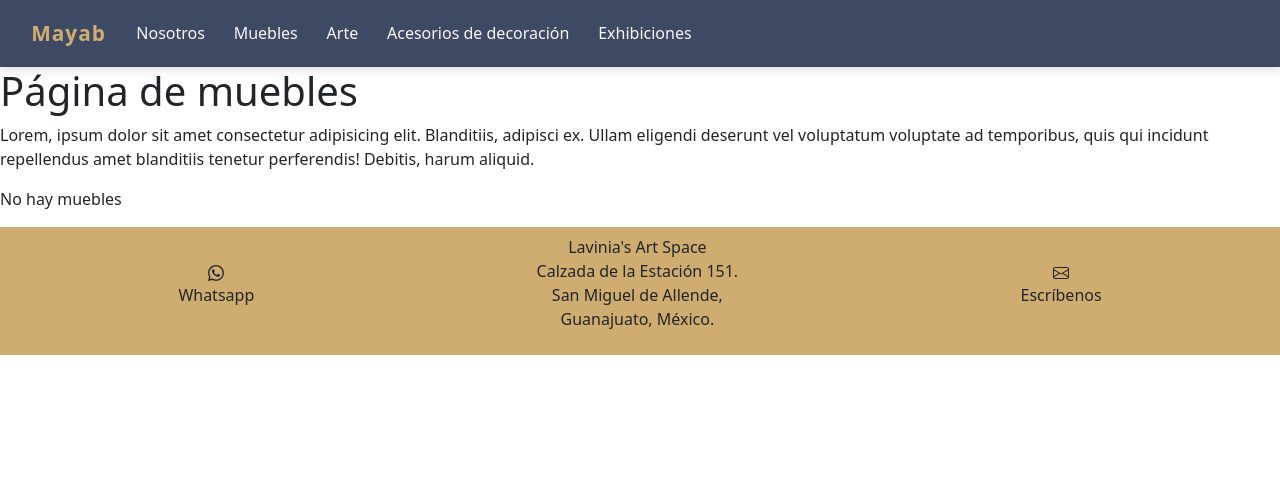
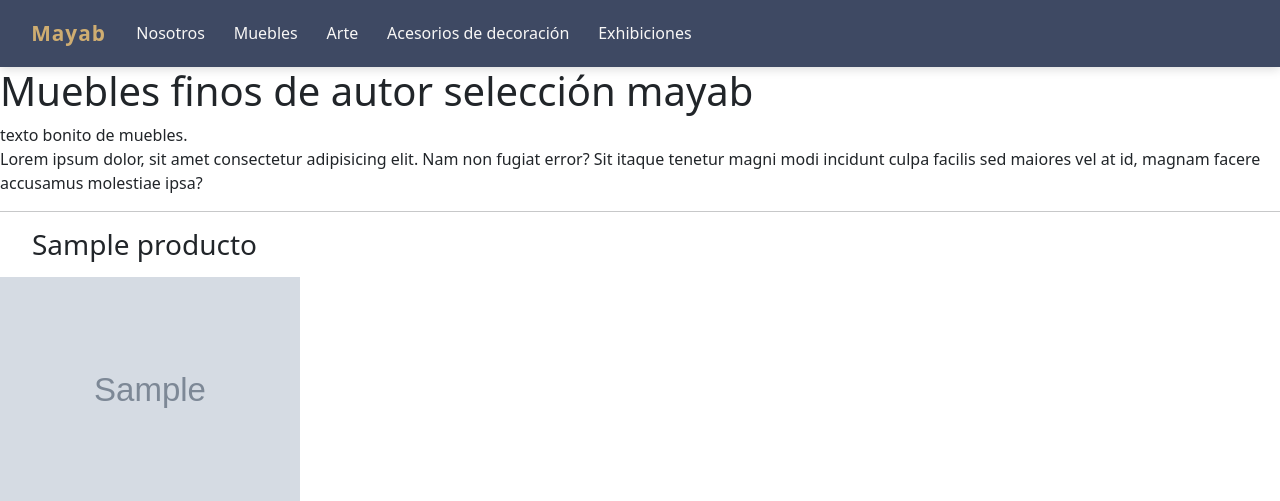
Before and after one commit to salva17ga/Mayab-app, a Django app: page /furnitures in a window 1280 px wide. Shown: the top 501 px of the page. Run offline with Django 5.2, Linux system fonts and the light colour scheme; tables that the repository leaves empty hold one stand-in row (values such as "Sample post"); grey boxes marked "Sample" are stand-in pictures.

Commit message:
routes updated to properly query their related objects ; basic valid template updated for all routes

```diff
--- a/apps/portal/models.py
+++ b/apps/portal/models.py
@@ -136,6 +136,8 @@ class Foto(models.Model):
                                     blank=True,
                                     related_name="fotos")
 
+    ## subido por quien? TODO
+
     def clean(self):
         super().clean()
         if bool(self.Producto) == bool(self.Exhibicion):
--- /dev/null
+++ b/apps/portal/templates/portal/catalogo.html
@@ -0,0 +1,10 @@
+{% for producto in productos %}
+    <ol>
+        <h3>{{ producto.Nombre }}</h3>
+    </ol>
+
+    {% for foto in producto.fotos.all %}
+        <img src="{{ foto.Imagen.url }}" alt="{{ producto.Nombre }}" width="300">
+    {% endfor %}
+
+{% endfor %}
--- a/apps/portal/templates/portal/furnitures.html
+++ b/apps/portal/templates/portal/furnitures.html
@@ -4,26 +4,21 @@
 
 {% block content %}
 
-<h1>Página de muebles </h1>
+<h1>Muebles finos de autor selección mayab</h1>
 
-<p> Lorem, ipsum dolor sit amet consectetur adipisicing elit. Blanditiis, adipisci ex. Ullam eligendi deserunt vel
-    voluptatum voluptate ad temporibus, quis qui incidunt repellendus amet blanditiis tenetur perferendis! Debitis,
-    harum aliquid.
+<p> texto bonito de muebles.
+    <br>
+    Lorem ipsum dolor, sit amet consectetur adipisicing elit. Nam non fugiat error? Sit itaque tenetur magni modi incidunt culpa facilis sed maiores vel at id, magnam facere accusamus molestiae ipsa?
 </p>
 
-{% if furnitures %}
+<hr>
 
-<ol>
-    {% for furniture in furnitures %}
-    <li>
-        {{furniture.Nombre}}
-    </li>
-    {% endfor %}
-</ol>
+{% if productos %}
+
+    {% include "portal/catalogo.html" %}
 
 {% else %}
-
-<p>No hay muebles</p>
+    <p>No hay muebles disponibles por el momento</p>
 
 {% endif %}
 {% endblock %}
--- a/apps/portal/views.py
+++ b/apps/portal/views.py
@@ -1,5 +1,5 @@
 from django.shortcuts import render
-from .models import Producto
+from .models import Producto, Exhibicion
 
 ### views
 
@@ -19,26 +19,41 @@ def furnitures(request):
     '''
     display furniture's catalog
     '''
-    furnitures = Producto.objects.filter(Categoria = 'Mueble').all()
 
-    return render(request, "portal/furnitures.html", {furnitures:furnitures})
+    productos = Producto.objects.filter(Categoria = 'Mueble').all()
+
+    return render(request,
+                   "portal/furnitures.html",
+                   {"productos":productos})
 
 def art(request):
     '''
     display art catalog
     '''
-    return render(request, "portal/art.html")
+    productos = Producto.objects.filter(Categoria = 'Arte').all()
+
+    return render(request,
+                       "portal/art.html",
+                       {"productos":productos})
 
 def decoration(request):
     '''
     display decoration items catalog
     '''
-    return render(request, "portal/decoration.html")
+    productos = Producto.objects.filter(Categoria = 'Accesorio_decoracion').all()
+
+    return render(request,
+                       "portal/decoration.html",
+                       {"productos":productos})
 
 def exhibitions(request):
     '''
     display exhibitions registered
     '''
-    return render(request, "portal/exhibitions.html")
+    exhibiciones = Exhibicion.objects.all()
+
+    return render(request,
+                   "portal/exhibitions.html",
+                   {"exhibiciones": exhibiciones})
 
 ### TODO: error handling routes
--- a/config/settings.py
+++ b/config/settings.py
@@ -124,4 +124,4 @@ STATICFILES_DIRS = [BASE_DIR/'static']
 
 MEDIA_ROOT = BASE_DIR / "media"
 
-MEDIA_URL = "/media/"
+MEDIA_URL = "media/"
--- a/media/test.txt
+++ /dev/null
@@ -1 +0,0 @@
-hello world.
```
Also changed, not shown: apps/portal/templates/portal/art.html (+14 -3 lines), apps/portal/templates/portal/decoration.html (+15 -4 lines), apps/portal/templates/portal/exhibitions.html (+18 -2 lines), media/productos/3/colibri_pixel_art.webp (added), media/productos/5/colibri_pixel_art.webp (added).
